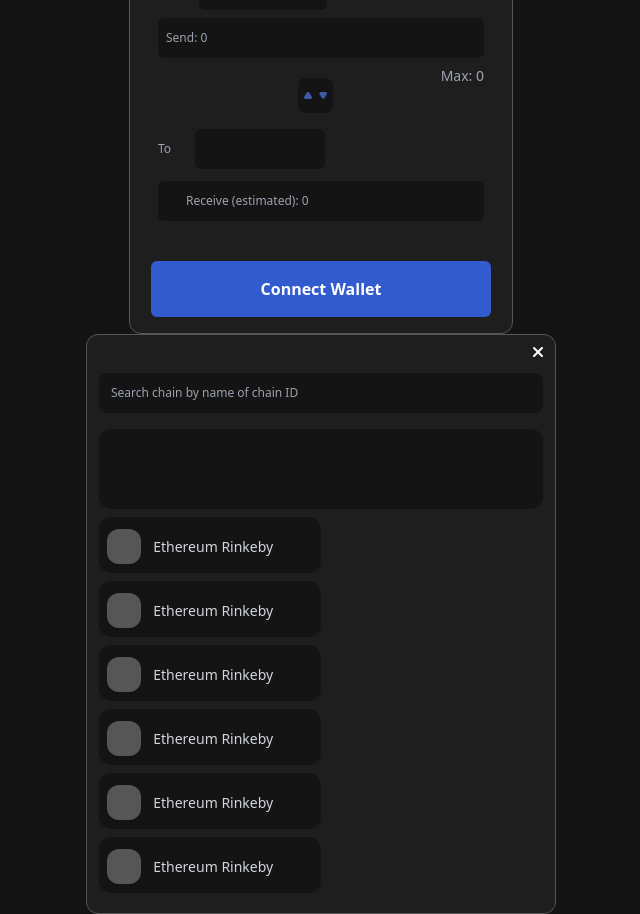
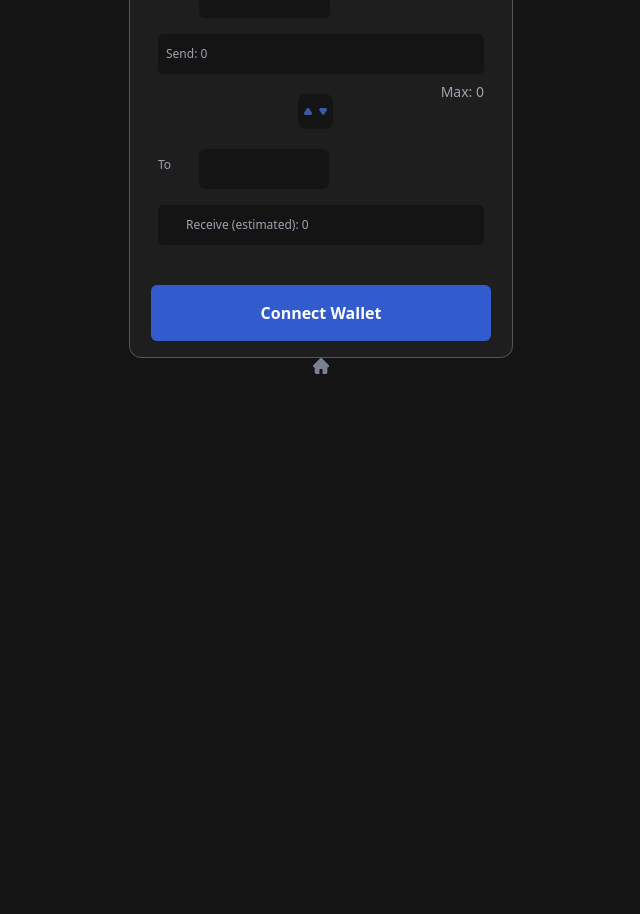
Before and after one commit to metamathstudios/portales-by-metamath, a React (Vite) app: page / in a window 1280 px wide. Shown: the part 180-1094 px from the top of the page, without its empty margins (319-959 px from the left). After the commit the page ends 800 px from the top, so only its background shows below. Built offline with nearby package versions, Linux system fonts and the light colour scheme.

Commit message:
feat: add modal util and init footer component development

```diff
--- a/src/App.tsx
+++ b/src/App.tsx
@@ -8,23 +8,27 @@ import SliTol from './components/SliTol'
 import TransLiqSwitcher from './components/TransLiqSwitcher'
 import History from './components/History'
 import SearchChain from './components/SearchChain'
+import Footer from './components/Footer'
 
 function App() {
   const [openComponents, setOpenComponents] = useState(false)
 
-  function handleOpen(): any {
-    setOpenComponents(oldOpenComponent => !oldOpenComponent)
+  function handleOpen(): void {
+    setOpenComponents(true)
   }
 
+  function handleClose(): void {
+    setOpenComponents(false)
+  }
 
   return (
     <>
       <Navbar handleOpen={handleOpen}/>
-      <div className=''>
+      <div>
         <Bridge />
-        <SearchChain />
-        {openComponents && (<History  />)}
+        {(<History openHistory={openComponents} handleClose={handleClose} />)}
       </div>
+      <Footer />
     </>
   )
 }
--- a/src/components/Bridge.tsx
+++ b/src/components/Bridge.tsx
@@ -1,14 +1,18 @@
 import config from '../assets/png/config.png'
 import arrows from '../assets/svg/changeArrows.svg'
-import SliTol from './SliTol'
 import { useState } from 'react'
+import SearchChain from './SearchChain'
 
 
 function Bridge() {
   const [openComponents, setOpenComponents] = useState(false)
 
-  function handleOpen(): any {
-    setOpenComponents(oldOpenComponent => !oldOpenComponent)
+  function handleOpen(): void {
+    setOpenComponents(true)
+  }
+
+  function handleClose(): void {
+    setOpenComponents(false)
   }
 
   return (
@@ -16,25 +20,25 @@ function Bridge() {
     <div className="flex flex-col justify-start items-center">
       <div className="text-gray-400 bg-button-gray rounded-xl border-[1px] border-secondary-gray px-5 w-96">
         <div className='flex flex-row-reverse pb-[5px] pt-5 py-6 pr-2'>
-          <button onClick={handleOpen}>
+          <button>
             <img src={config} alt="Options" width={25} className='' />
           </button>
         </div>
         <div className="flex-wrap	w-[100%]">
-          <div className="flex flex-row p-2 "><p className='pr-3 text-xs'>From</p><form className='w-[100%]'><input className='bg-background w-[45%] rounded-md p-2 -my-2' type="text" /></form></div>
+          <div className="flex flex-row p-2 "><p className='pr-3 pt-2 text-xs'>From</p><button onClick={handleOpen} className='w-[40%] bg-background rounded-md py-5'></button></div>
           <div className="flex flex-row p-2"><form className='w-[100%]'><input  placeholder={'Send: 0'} className='bg-background placeholder-gray-400 w-[100%] rounded-md p-2 py-3 text-xs' type="text" /></form></div>
         </div>
         <div className='flex flex-row justify-between '>
           <div className='p-5'> </div> <button className='self-center rounded-lg my-3 py-3 px-1 border-transparent border-2 hover:border-2 hover:border-button-blue bg-background'><img src={arrows} alt="arrows" width={23} /></button>
           <div className="text-gray-400 underline underline-offset-1 text-sm pr-2"><button>Max: 0</button></div>
         </div>
-        <div className="flex flex-row p-2 text-xs"><p className='pr-6 py-2'>To</p><form className='w-[100%]'><input className='bg-background w-[45%] rounded-md p-2 py-3 -my-1' type="text" /></form></div>
+        <div className="flex flex-row p-2 "><p className='pr-7 pt-2 text-xs'>To</p><button onClick={handleOpen} className='w-[40%] bg-background rounded-md py-5'></button></div>
         <div className="flex flex-row p-2"><form className='w-[100%]'><input placeholder='Receive (estimated): 0' className='bg-background w-[100%] placeholder-gray-400 rounded-md p-2 py-3 px-7 text-xs' type="text" /></form></div>
         <div className='flex flex-row justify-center pt-8 pb-4'><button className='py-4 px-[110px] rounded-md text-white font-bold bg-button-blue'>Connect Wallet</button></div>
       </div>
     </div>
 
-    { openComponents && ( <SliTol />)}
+    { openComponents && ( <SearchChain openSearchChain={openComponents} handleClose={handleClose} />)}
     </>
   )
 }
--- /dev/null
+++ b/src/components/Footer.tsx
@@ -0,0 +1,22 @@
+import home from '../assets/svg/home.svg'
+import twitter from '../assets/svg/tt.svg'
+import discord from '../assets/svg/discord.svg'
+import linkedin from '../assets/svg/linkedin.svg'
+import medium from '../assets/svg/medium.svg'
+
+
+function Footer() {
+  return (
+    <div className='flex justify-center'>
+      <div className='flex-row space-x-4'>
+        <img src={home} alt="Home" />
+        <img src={twitter} alt="Twitter" />
+        <img src={discord} alt="Discord" />
+        <img src={linkedin} alt="LinkedIn" />
+        <img src={medium} alt="Medium" />
+      </div>
+    </div>
+  )
+}
+
+export default Footer
--- a/src/components/History.tsx
+++ b/src/components/History.tsx
@@ -1,23 +1,27 @@
-import { useState } from 'react'
+import { useEffect, useState } from 'react'
 
 import close from '../assets/svg/close.svg'
 import backArrow from '../assets/svg/back.svg'
 
-function History() {
+type HistoryProps = {
+  openHistory:boolean,
+  handleClose:() => void,
+}
+
+function History({...props}:HistoryProps) {
 
   const [select, setSelect] = useState('transfer')
-  const [activate, setActivate] = useState(true)
 
   function handleButton(props:string) {
     setSelect(props)
-    setActivate(true)
   }
 
   return (
-    <div className='flex flex-col justify-start items-center'>
+    <div className={`${props.openHistory ? '' : 'hidden'} absolute w-[100%] h-[100%] pt-16 top-[50%] left-[50%] translate-x-[-50%] translate-y-[-50%] bg-black bg-opacity-50`}>
+      <div className='flex flex-col justify-start items-center width-'>
         <div className='text-gray-300 bg-button-gray rounded-xl border-[1px] border-secondary-gray px-5 pb-3 w-[470px]'>
           <div className="flex flex-row-reverse p-2">
-          <button><img src={close} width={10} alt="close" /></button>
+            <button onClick={() => props.handleClose()}><img src={close} width={10} alt="close" /></button>
           </div>
           <div className="flex flex-col justify-start items-center text-sm">
             <div className='w-40 h-5 pl-[52px] bg-background text-white rounded-xl font-bold'>History</div>
@@ -50,6 +54,7 @@ function History() {
           }
         </div>
       </div>
+    </div>
   )
 }
 
--- a/src/components/SearchChain.tsx
+++ b/src/components/SearchChain.tsx
@@ -1,46 +1,65 @@
 import close from '../assets/svg/close.svg'
 
-function SearchChain() {
+type SearchChainProps = {
+  openSearchChain:boolean,
+  handleClose:() => void,
+}
+
+function SearchChain({...props}:SearchChainProps) {
   return (
+    <div className={`${props.openSearchChain ? '' : 'hidden'} absolute w-[100%] h-[100%] pt-16 top-[50%] left-[50%] translate-x-[-50%] translate-y-[-50%] bg-black bg-opacity-50`}>
       <div className='flex flex-col justify-start items-center'>
         <div className='text-gray-300 bg-button-gray rounded-xl border-[1px] border-secondary-gray px-3 py-3 w-[470px]'>
           <div className='flex flex-row-reverse pb-4'>
-          <button><img src={close} width={10} alt="close" /></button>
+            <button onClick={() => props.handleClose()}><img src={close} width={10} alt="close" /></button>
           </div>
           <div className='flex flex-row justify-center pb-4'>
             <input className='bg-background py-3 w-[100%] rounded-lg text-xs px-3' type="text" placeholder='Search chain by name of chain ID' />
           </div>
           <div className='flex flex-col items-center pt-4 w-full h-20 bg-background rounded-xl' />
 
-        <div className='flex flex-col py-2 space-y-2'>
-          <div className='flex flex-row pl-2 pt-3 w-[50%] h-14 bg-background rounded-xl'>
-            <div className='flex flex-row w-[16%] h-[78%] rounded-xl bg-secondary-gray'></div>
-            <div className='flex-row justify-between px-3 py-2'><p className='text-sm text-gray-300'>Ethereum Rinkeby</p></div>
+          <div className='flex flex-col py-2 space-y-2 w-[50%]'>
+            <button>
+            <div className='flex flex-row pl-2 pt-2 w-[100%] h-12 bg-background rounded-xl'>
+              <div className='flex flex-row w-[15%] h-[78%] rounded-xl bg-secondary-gray'></div>
+              <div className='flex-row justify-between px-3 py-1'><p className='text-sm text-gray-300'>Ethereum Rinkeby</p></div>
             </div>
+            </button>
 
-          <div className='flex flex-row pl-2 pt-3 w-[50%] h-14 bg-background rounded-xl'>
-            <div className='flex flex-row w-[16%] h-[78%] rounded-xl bg-secondary-gray'></div>
-            <div className='flex-row justify-between px-3 py-2'><p className='text-sm text-gray-300'>Ethereum Rinkeby</p></div>
+            <button>
+            <div className='flex flex-row pl-2 pt-2 w-[100%] h-12 bg-background rounded-xl'>
+              <div className='flex flex-row w-[15%] h-[78%] rounded-xl bg-secondary-gray'></div>
+              <div className='flex-row justify-between px-3 py-1'><p className='text-sm text-gray-300'>Ethereum Rinkeby</p></div>
             </div>
+            </button>
 
-          <div className='flex flex-row pl-2 pt-3 w-[50%] h-14 bg-background rounded-xl'>
-            <div className='flex flex-row w-[16%] h-[78%] rounded-xl bg-secondary-gray'></div>
-            <div className='flex-row justify-between px-3 py-2'><p className='text-sm text-gray-300'>Ethereum Rinkeby</p></div>
+            <button>
+            <div className='flex flex-row pl-2 pt-2 w-[100%] h-12 bg-background rounded-xl'>
+              <div className='flex flex-row w-[15%] h-[78%] rounded-xl bg-secondary-gray'></div>
+              <div className='flex-row justify-between px-3 py-1'><p className='text-sm text-gray-300'>Ethereum Rinkeby</p></div>
             </div>
+            </button>
 
-          <div className='flex flex-row pl-2 pt-3 w-[50%] h-14 bg-background rounded-xl'>
-            <div className='flex flex-row w-[16%] h-[78%] rounded-xl bg-secondary-gray'></div>
-            <div className='flex-row justify-between px-3 py-2'><p className='text-sm text-gray-300'>Ethereum Rinkeby</p></div>
+            <button>
+            <div className='flex flex-row pl-2 pt-2 w-[100%] h-12 bg-background rounded-xl'>
+              <div className='flex flex-row w-[15%] h-[78%] rounded-xl bg-secondary-gray'></div>
+              <div className='flex-row justify-between px-3 py-1'><p className='text-sm text-gray-300'>Ethereum Rinkeby</p></div>
             </div>
+            </button>
 
-          <div className='flex flex-row pl-2 pt-3 w-[50%] h-14 bg-background rounded-xl'>
-            <div className='flex flex-row w-[16%] h-[78%] rounded-xl bg-secondary-gray'></div>
-            <div className='flex-row justify-between px-3 py-2'><p className='text-sm text-gray-300'>Ethereum Rinkeby</p></div>
+            <button>
+            <div className='flex flex-row pl-2 pt-2 w-[100%] h-12 bg-background rounded-xl'>
+              <div className='flex flex-row w-[15%] h-[78%] rounded-xl bg-secondary-gray'></div>
+              <div className='flex-row justify-between px-3 py-1'><p className='text-sm text-gray-300'>Ethereum Rinkeby</p></div>
             </div>
+            </button>
 
-          <div className='flex flex-row pl-2 pt-3 w-[50%] h-14 bg-background rounded-xl'>
-            <div className='flex flex-row w-[16%] h-[78%] rounded-xl bg-secondary-gray'></div>
-            <div className='flex-row justify-between px-3 py-2'><p className='text-sm text-gray-300'>Ethereum Rinkeby</p></div>
+            <button>
+            <div className='flex flex-row pl-2 pt-2 w-[100%] h-12 bg-background rounded-xl'>
+              <div className='flex flex-row w-[15%] h-[78%] rounded-xl bg-secondary-gray'></div>
+              <div className='flex-row justify-between px-3 py-1'><p className='text-sm text-gray-300'>Ethereum Rinkeby</p></div>
+            </div>
+            </button>
           </div>
         </div>
       </div>
```
Also changed, not shown: src/assets/svg/linkedin.svg (renamed from src/assets/svg/linkdin.svg), src/assets/svg/medium.svg (renamed from src/assets/svg/redesocial.svg). Lines whose indentation alone changed are shown as unchanged.
